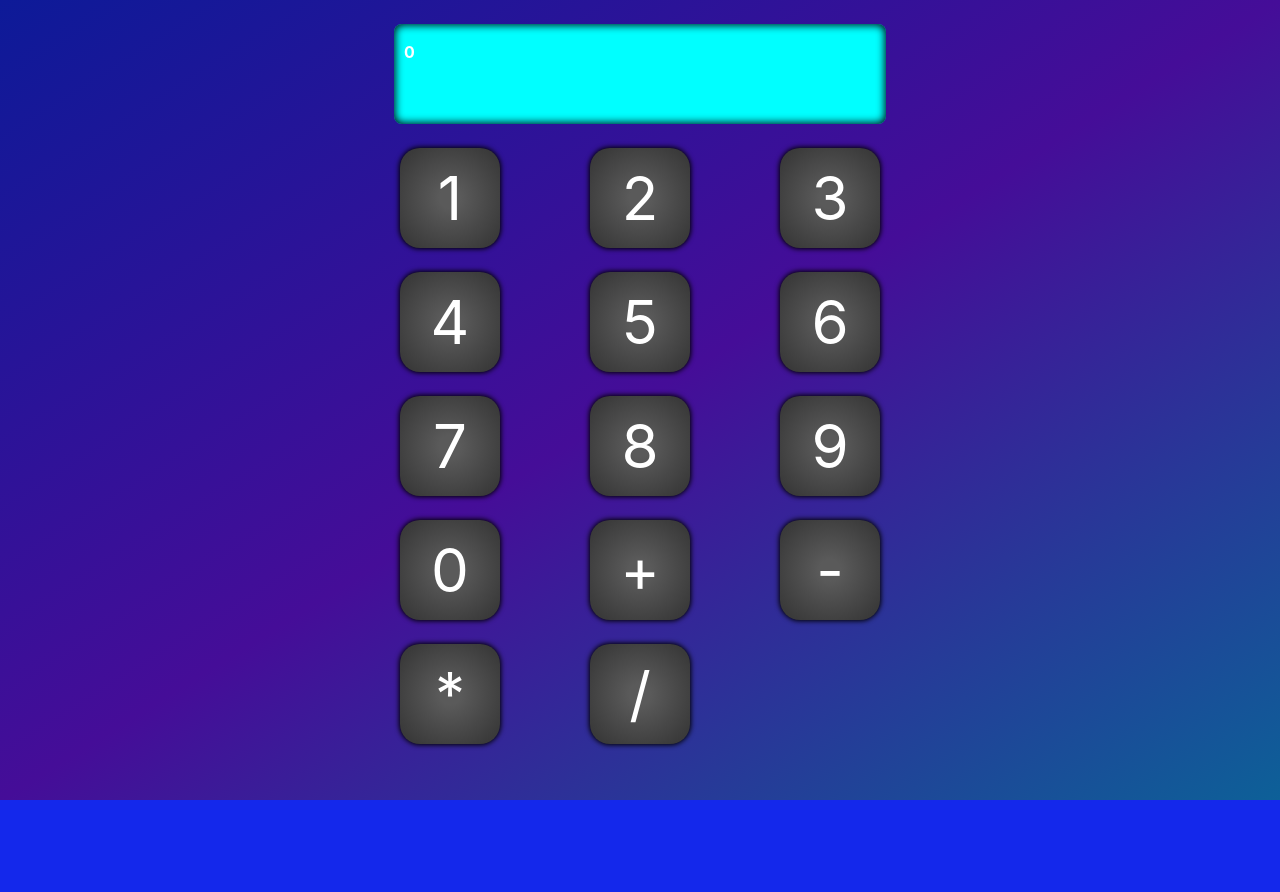
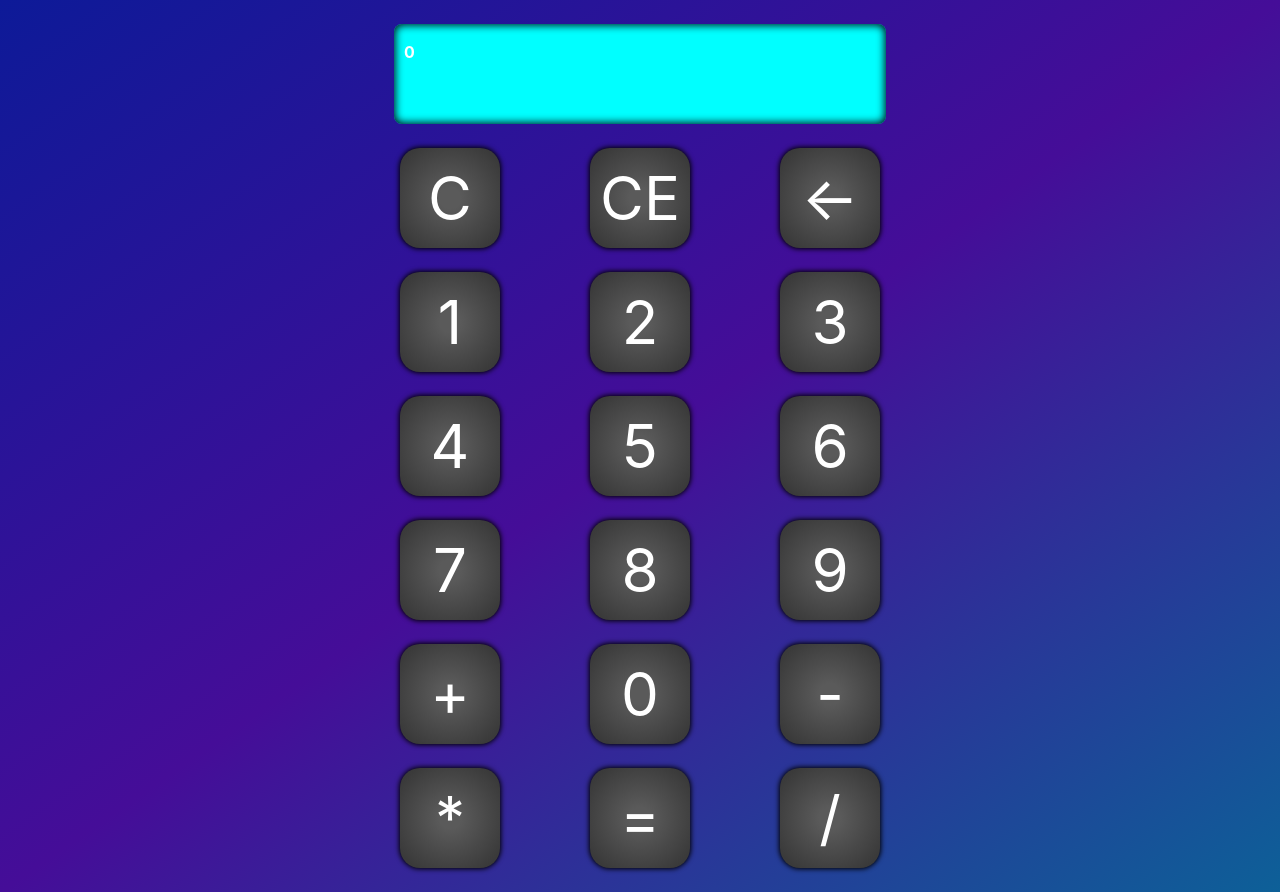
Before and after one commit to EngelBRod/Calculator, a React (Create React App) app: page / in a window 1280 px wide. Before the commit the page ends 800 px from the top, so only its background shows below. Built offline with nearby package versions, Linux system fonts and the light colour scheme.

Commit message:
adding functional keys

```diff
--- a/src/App.js
+++ b/src/App.js
@@ -24,17 +24,24 @@ class App extends Component {
 
 
 
-    if(value==='+' || value==='-' || value==='*' || value==='/'){
+    if(value==='+' || value==='-' || value==='*' || value==='/' || value==='='){
 
       if( this.state.setToOperate){
         let currentOperator=this.state.currentOperation;
-        tempScreen=[...this.state.currentNumber]
-        tempScreen= tempScreen.concat( value.toString());
-        tempScreen= tempScreen.concat(this.state.screen);
+        tempScreen=[...this.state.screen]
+        tempScreen= tempScreen.concat(this.state.currentNumber);
+
+
+        if(value !=='=' && value !=='CE' && value !=='C'){
+
+          tempScreen= tempScreen.concat( value);
+
+        }
+
         tempScreen=tempScreen.join('');
-        console.log(tempScreen)
+        console.log('testing screen'+tempScreen)
         this.setState({screen:tempScreen})
-        console.log('set:'+this.state.setToOperate);
+        console.log('writing'+ value);
 
         switch(currentOperator){
 
@@ -55,6 +62,10 @@ class App extends Component {
             tempResult= this.state.result / parseInt(this.state.currentNumber);
             this.setState({setToOperate:false});
             break;
+          case '=':
+            // tempResult= this.state.result / parseInt(this.state.currentNumber);
+            // this.setState({setToOperate:false});
+            break;
           default:
             tempResult=parseInt(this.state.currentNumber);
             break
@@ -69,11 +80,30 @@ class App extends Component {
         this.setState({setToWrite})
 
       }
-      this.setState({currentOperation:value.toString()})
+      if(value!=='='){
+        this.setState({currentOperation:value.toString()})
+      }
 
 
 
 
+
+    }else if(value==='C'){
+      this.setState({
+        currentNumber:'0',
+        setToWrite:true
+      });
+    }else if(value==='CE'){
+
+      this.setState({
+        currentNumber:'0',
+        screen:'',
+        currentOperation:'',
+        result:0,
+        setToWrite:true,
+        setToOperate:true
+
+      })
     }
     else{
 
@@ -89,7 +119,8 @@ class App extends Component {
          tempScreen= tempScreen.concat( value.toString());
          tempScreen=tempScreen.join('');
          //console.log(tempScreen.join(''));
-         this.setState({currentNumber:tempScreen})
+         this.setState({currentNumber:tempScreen});
+         console.log('test writing');
 
        }
 
@@ -113,6 +144,19 @@ class App extends Component {
           <div class="row justify-content-center">
             <div class="col-12 col-md-6 justify-content-center">
               <div class="row">
+
+              <Key
+              Character={'C'}
+              CharacterToScreen={this.displayScreen}
+              />
+              <Key
+              Character={'CE'}
+              CharacterToScreen={this.displayScreen}
+              />
+              <Key
+              Character={'<-'}
+              CharacterToScreen={this.displayScreen}
+              />
               <Key
               Character={1}
               CharacterToScreen={this.displayScreen}
@@ -149,20 +193,25 @@ class App extends Component {
               Character={9}
               CharacterToScreen={this.displayScreen}
               />
+               <Key
+              Character={'+'}
+              CharacterToScreen={this.displayScreen}
+              />
               <Key
               Character={0}
               CharacterToScreen={this.displayScreen}
               />
-              <Key
-              Character={'+'}
-              CharacterToScreen={this.displayScreen}
-              />
+
               <Key
               Character={'-'}
               CharacterToScreen={this.displayScreen}
               />
               <Key
               Character={'*'}
+              CharacterToScreen={this.displayScreen}
+              />
+              <Key
+              Character={'='}
               CharacterToScreen={this.displayScreen}
               />
               <Key
```
